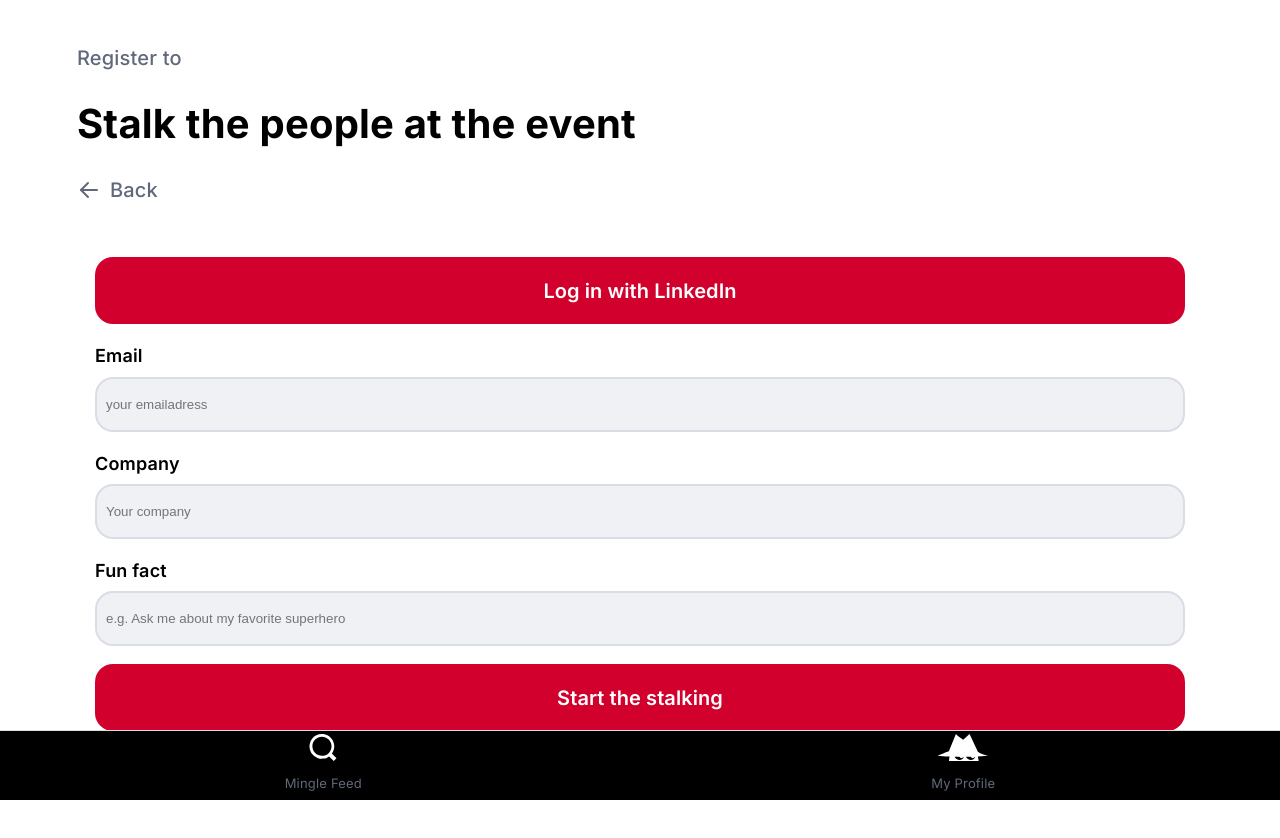
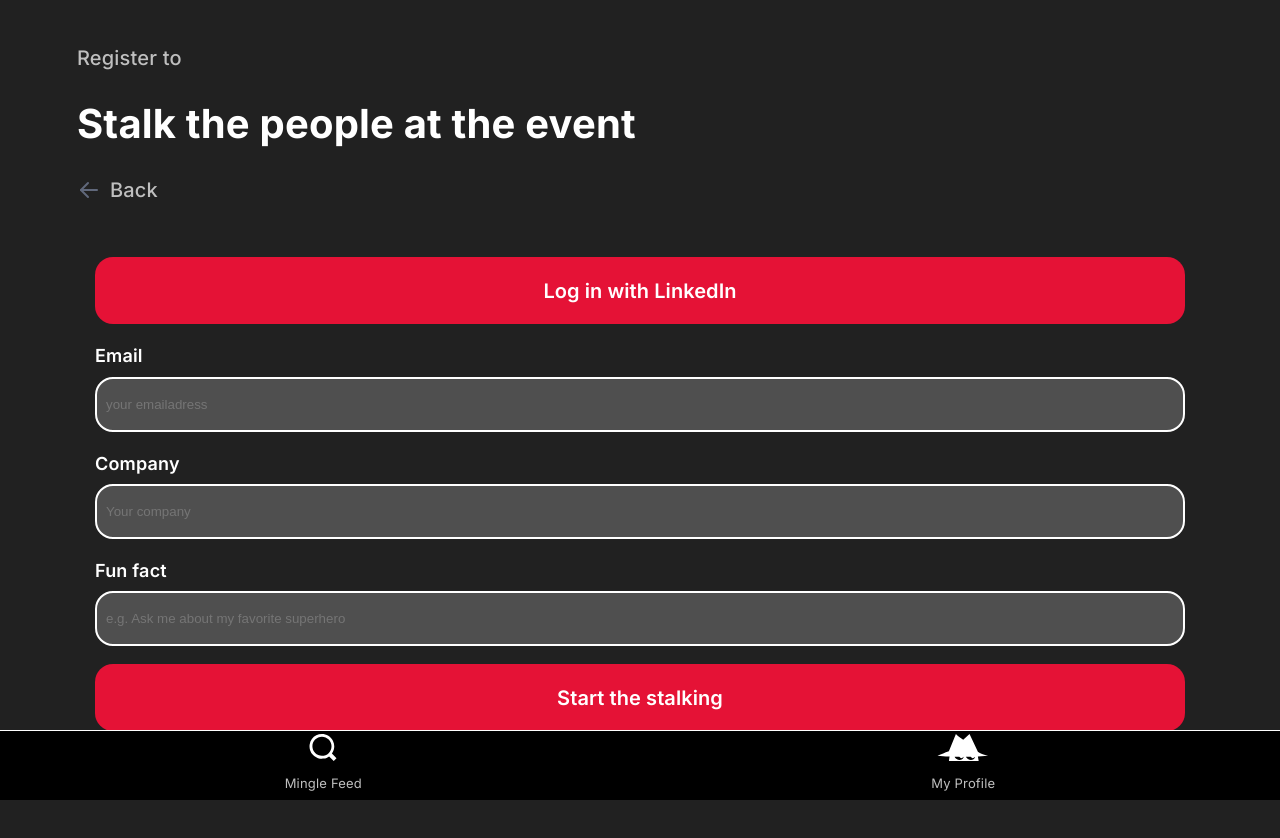
Before and after one commit to BAlmroth/mingel-event, a React (Vite) app: page /create-profile in a window 1280 px wide. Shown: the top 838 px of the page. Built offline with nearby package versions, Linux system fonts and the light colour scheme; no server answers; the database is empty.

Commit message:
reworked css variables to fit existing design

```diff
--- a/src/components/Mingle/MingleFeed.jsx
+++ b/src/components/Mingle/MingleFeed.jsx
@@ -2,7 +2,7 @@ import { useState } from "react";
 import Styles from "./MingleFeed.module.css";
 import { MingleCard } from "./MingleCard";
 import { useUser } from "../../hooks/UserContext";
-import searchImage from "../../assets/Filter/search.svg";
+import searchImage from "../../assets/search.svg";
 
 const filters = ["All", "Students", "Industry"];
 
--- a/src/components/Mingle/MingleFeed.module.css
+++ b/src/components/Mingle/MingleFeed.module.css
@@ -75,9 +75,9 @@
 }
 
 .role {
-  background-color: #e5123624;
+  background-color: var(--accent);
   font-weight: var(--regular-weight);
-  color: #e51236;
+  color: var(--text-h);
   padding: 0.5rem 1rem;
   border-radius: 2rem;
 }
@@ -121,4 +121,5 @@ small {
   width: 100%;
   padding: 1rem 1rem 1rem 60px;
   margin-bottom: 1rem;
+  border: 1px solid var(--border);
 }
--- a/src/components/Mingle/UserProfile.module.css
+++ b/src/components/Mingle/UserProfile.module.css
@@ -38,7 +38,6 @@
 
 .stalkBtn {
     background-color: transparent;
-    color: black;
     gap: 1rem;
     margin: 0;
 }
--- a/src/components/MyProfile/EditMyProfile.module.css
+++ b/src/components/MyProfile/EditMyProfile.module.css
@@ -12,12 +12,12 @@
   text-align: left;
 }
 
-.subtitle {
+/* .subtitle {
   color: var(--text-small);
   font-size: 12px;
   letter-spacing: 1px;
   text-transform: uppercase;
-}
+} */
 
 .title {
   font-size: 28px;
@@ -38,11 +38,11 @@
 }
 
 .input {
-  background-color: var(--input-bg, #3a3a3a);
+  background-color: var(--input-bg);
   border: 1px solid var(--border);
   border-radius: 12px;
   padding: 1rem;
-  color: var(--text);
+  color: var(--text-small);
   font-size: 14px;
 }
 
@@ -52,7 +52,7 @@
 
 .input:focus {
   outline: none;
-  border: 1px solid #e63946;
+  border: 1px solid var(--accent);
 }
 
 .buttons {
@@ -64,7 +64,7 @@
 .cancelBtn {
   flex: 1;
   background-color: transparent;
-  color: var(--text);
+  color: var(--text-h);
   border: 1px solid var(--border);
   border-radius: 12px;
   padding: 1rem;
@@ -75,7 +75,7 @@
 
 .saveBtn {
   flex: 1;
-  background-color: #e63946;
+  background-color: var(--accent);
   color: #fff;
   border: none;
   border-radius: 12px;
@@ -87,7 +87,6 @@
 
 .saveBtn:disabled {
   opacity: 0.7;
-  cursor: not-allowed;
 }
 
 .backButton {
--- a/src/components/MyProfile/MyProfile.module.css
+++ b/src/components/MyProfile/MyProfile.module.css
@@ -33,7 +33,7 @@
 }
 
 .editBtn {
-    background: red;
+    background: var(--accent);
     border: none;
     padding: 0;
     cursor: pointer;
--- a/src/components/Navigation/BottomNav.jsx
+++ b/src/components/Navigation/BottomNav.jsx
@@ -2,7 +2,7 @@ import { useLocation, useNavigate } from "react-router-dom"
 import styles from "./BottomNav.module.css"
 import joinBtn from "../../assets/joinBtn.svg"
 import { useUser } from "../../hooks/UserContext"
-import searchImg from "../../assets/Filter/search.svg"
+import searchImg from "../../assets/search.svg"
 import stalkerBtn from "../../assets/Stalker.svg"
 
 export function BottomNav() {
--- a/src/index.css
+++ b/src/index.css
@@ -1,12 +1,12 @@
 :root {
   /* --text: #6b6375; */
-  --text-h: #000;
-  --text-small: #60687a;
+  --text-h: #FFFFFF;
+  --text-small: #BFBFBF;
 
-  --bg: #fff;
-  --border: #D9DDE6;
-  --input-bg: #F0F1F5;
-  --accent: #D2002C;
+  --bg: #212121;
+  --border: #FFFFFF;
+  --input-bg: #4F4F4F;
+  --accent: #E51236;
   --sans: 'Inter', system-ui, sans-serif;
   --heading: system-ui, "Segoe UI", Roboto, sans-serif;
   --mono: ui-monospace, Consolas, monospace;
@@ -16,8 +16,8 @@
 
   font: 18px/145% var(--sans);
   letter-spacing: 0.18px;
-  color-scheme: light dark;
-  color: var(--text);
+  /* color-scheme: light dark; */
+  color: var(--text-h);
   background: var(--bg);
   /* font-synthesis: none; */
   /* text-rendering: optimizeLegibility;
```
Also changed, not shown: src/assets/Star.svg, src/assets/search.svg (renamed from src/assets/Filter/search.svg).
